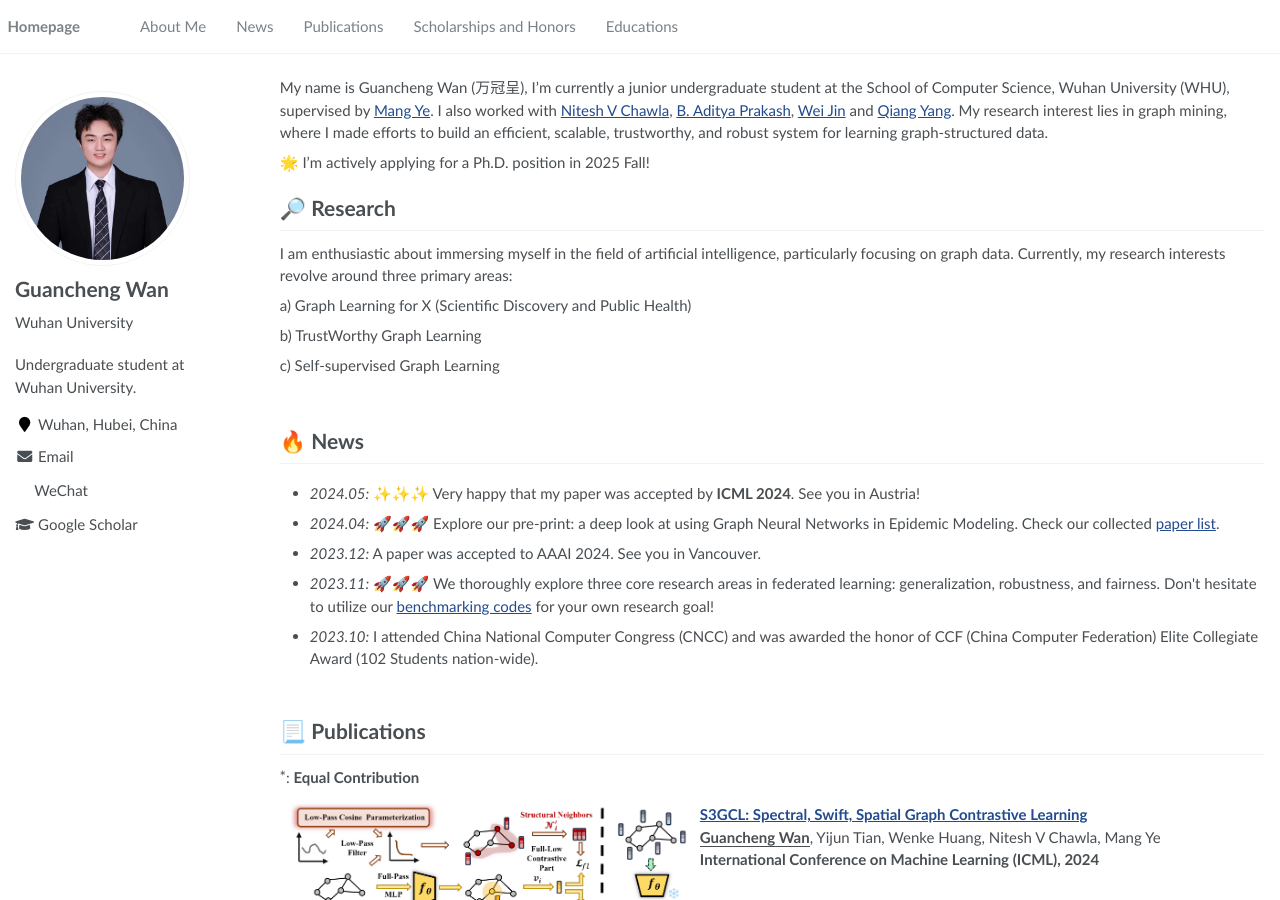
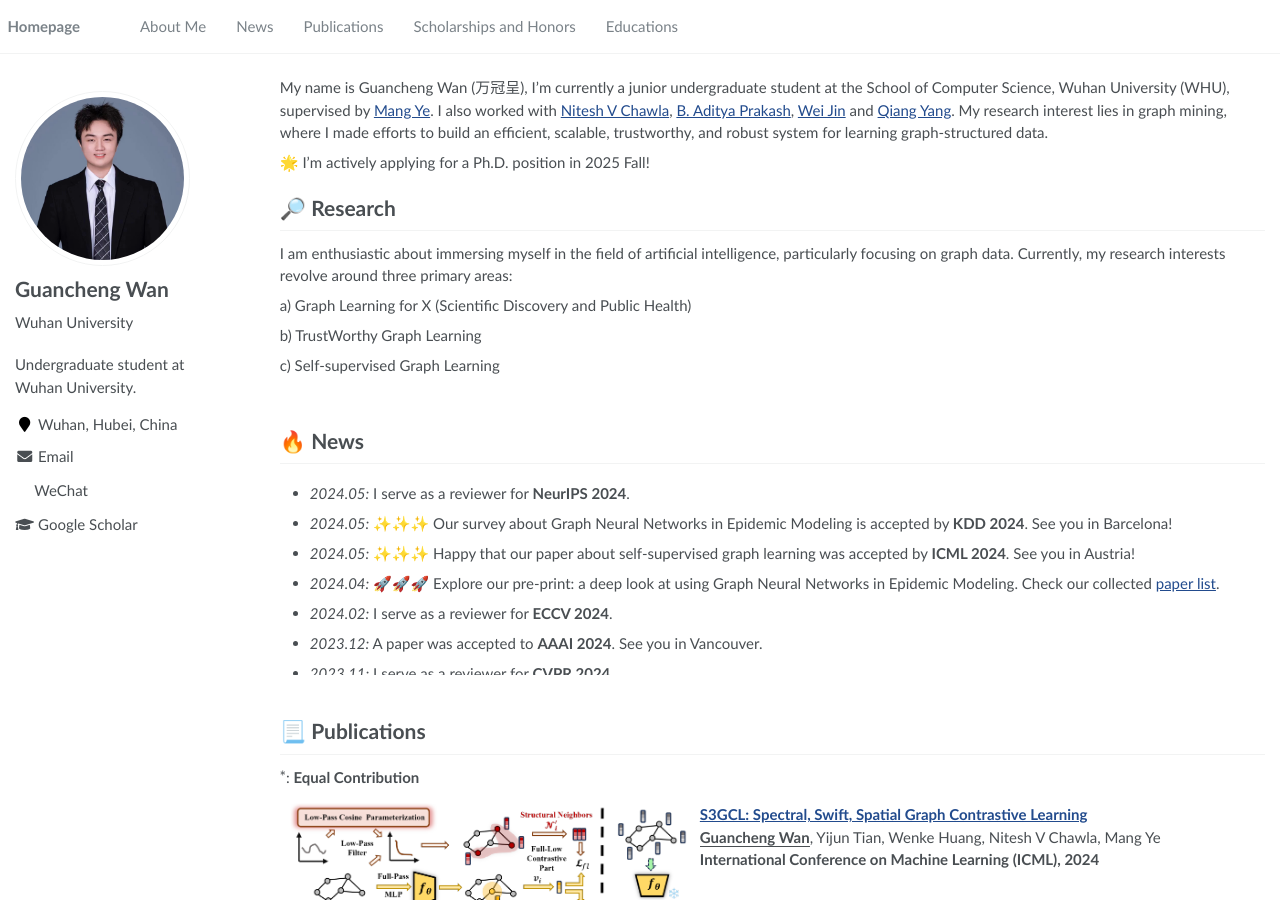
Before and after one commit to SuHui03/guanchengWan.github.io, a Jekyll site: the page built from _pages/about.md, in a window 1280 px wide and 900 px high. Built offline with Jekyll 4.4.1, drawn with Linux system fonts in a browser that asks for light colours; formulas are drawn with MathJax 3.

Commit message:
Update about.md

```diff
--- a/_pages/about.md
+++ b/_pages/about.md
@@ -45,13 +45,17 @@ c) Self-supervised Graph Learning
 
 <div style="max-height: 200px; overflow-y: auto;">
 <ul>
-  <li><em>2024.05:</em> ✨✨✨ Very happy that my paper was accepted by <strong>ICML 2024</strong>. See you in Austria!</li>
+  <li><em>2024.05:</em> I serve as a reviewer for <strong>NeurIPS 2024</strong>.</li>
+  <li><em>2024.05:</em> ✨✨✨ Our survey about Graph Neural Networks in Epidemic Modeling is accepted by <strong>KDD 2024</strong>. See you in Barcelona!</li>
+  <li><em>2024.05:</em> ✨✨✨ Happy that our paper about self-supervised graph learning was accepted by <strong>ICML 2024</strong>. See you in Austria!</li>
   <li><em>2024.04:</em> 🚀🚀🚀 Explore our pre-print: a deep look at using Graph Neural Networks in Epidemic Modeling. Check our collected <a href="https://github.com/Emory-Melody/awesome-epidemic-modeling-papers">paper list</a>.</li>
-  <li><em>2023.12:</em> A paper was accepted to AAAI 2024. See you in Vancouver.</li>
+  <li><em>2024.02:</em> I serve as a reviewer for <strong>ECCV 2024</strong>.</li>
+  <li><em>2023.12:</em> A paper was accepted to <strong>AAAI 2024</strong>. See you in Vancouver.</li>
+  <li><em>2023.11:</em> I serve as a reviewer for <strong>CVPR 2024</strong>.</li>
   <li><em>2023.11:</em> 🚀🚀🚀 We thoroughly explore three core research areas in federated learning: generalization, robustness, and fairness. Don't hesitate to utilize our <a href="https://github.com/WenkeHuang/MarsFL">benchmarking codes</a> for your own research goal!</li>
   <li><em>2023.10:</em> I attended China National Computer Congress (CNCC) and was awarded the honor of CCF (China Computer Federation) Elite Collegiate Award (102 Students nation-wide).</li>
   <li><em>2023.10:</em> I won the National Scholarship for the second time (0.2% nation-wide), and was selected the Pacemaker to Merit Student (Award Rate: 60/59774=0.1%).</li>
-  <li><em>2023.08:</em> We attended <em>The 32nd INTERNATIONAL JOINT CONFERENCE ON ARTIFICIAL INTELLIGENCE (IJCAI)</em> and presented our work in Macao.</li>
+  <li><em>2023.08:</em> We attended <em>The 32nd INTERNATIONAL JOINT CONFERENCE ON ARTIFICIAL INTELLIGENCE (<strong>IJCAI</strong>)</em> and presented our work in Macao.</li>
 </ul>
 </div>
 
```
